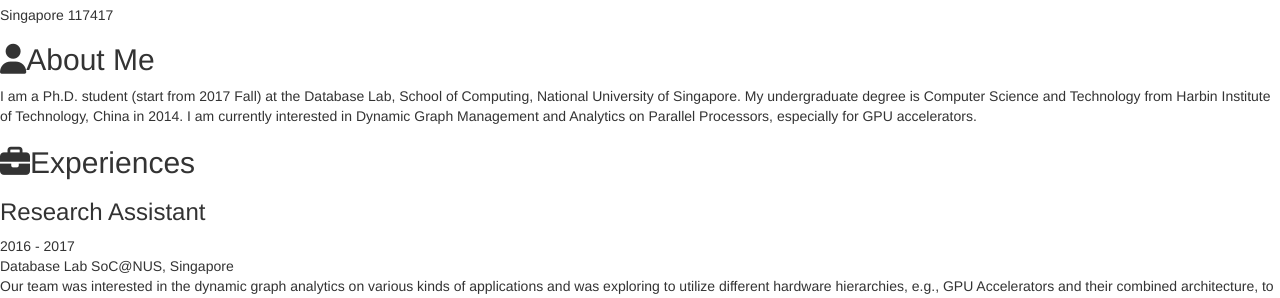
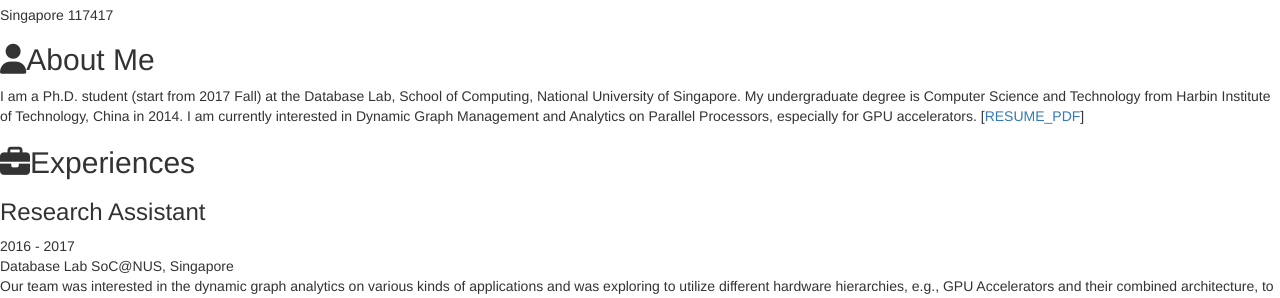
Before and after one commit to desert0616/desert0616.github.io, a Jekyll site: the page built from index.html, in a window 1280 px wide. Shown: the part 918-1216 px from the top of the page. Built offline with Jekyll 4.4.1, drawn with Linux system fonts in a browser that asks for light colours; nearby versions of some CDN libraries; library files that are not in the unit come from our copies.

Commit message:
add resume.pdf

```diff
--- a/_includes/career-profile.html
+++ b/_includes/career-profile.html
@@ -1,6 +1,6 @@
 <section class="section summary-section">
 <h2 class="section-title"><i class="fa fa-user"></i>About Me</h2>
 <div class="summary">
-    <p>I am a Ph.D. student (start from 2017 Fall) at the Database Lab, School of Computing, National University of Singapore. My undergraduate degree is Computer Science and Technology from Harbin Institute of Technology, China in 2014. I am currently interested in Dynamic Graph Management and Analytics on Parallel Processors, especially for GPU accelerators.</p>
+    <p>I am a Ph.D. student (start from 2017 Fall) at the Database Lab, School of Computing, National University of Singapore. My undergraduate degree is Computer Science and Technology from Harbin Institute of Technology, China in 2014. I am currently interested in Dynamic Graph Management and Analytics on Parallel Processors, especially for GPU accelerators. [<a href="./resume_en.pdf" >RESUME_PDF</a>]</p>
 </div><!--//summary-->
 </section><!--//section-->
```
Also changed, not shown: 1 other file.
